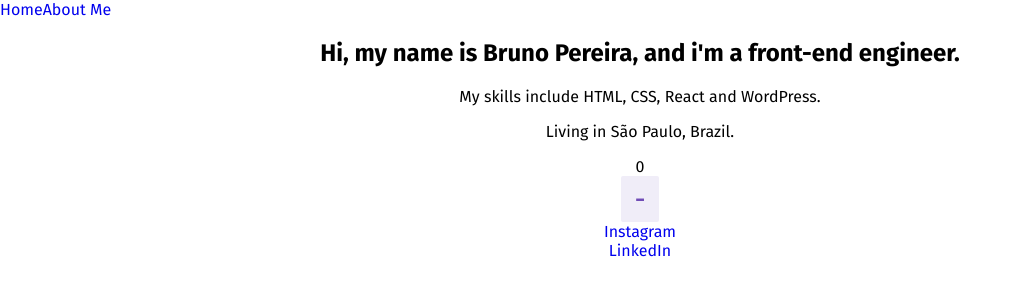
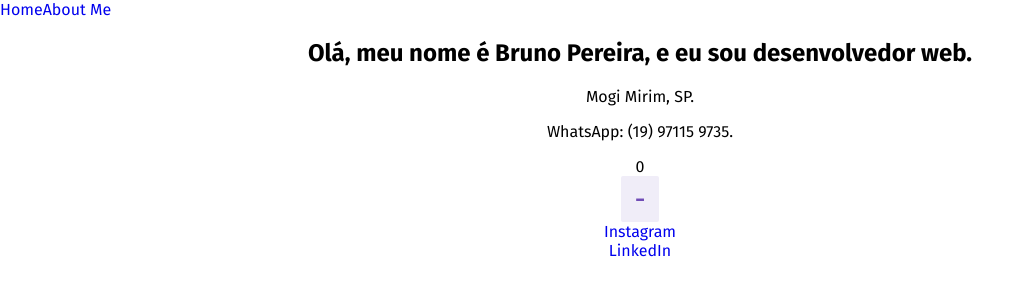
Before and after one commit to SirBruno/portfolio, a React (Create React App) app: page / in a window 1280 px wide. Shown: the top 300 px of the page, without its empty margins (0-1033 px from the left). Built offline with nearby package versions, Linux system fonts and the light colour scheme.

Commit message:
changed some info

```diff
--- a/src/App.js
+++ b/src/App.js
@@ -7,9 +7,9 @@ function App() {
     <div className="App">
       <header className="App-header">
         <div>
-          <h1>Hi, my name is Bruno Pereira, and i'm a front-end engineer.</h1>
-          <p>My skills include HTML, CSS, React and WordPress.</p>
-          <p>Living in São Paulo, Brazil.</p>
+          <h1>Olá, meu nome é Bruno Pereira, e eu sou desenvolvedor web.</h1>
+          <p>Mogi Mirim, SP.</p>
+          <p>WhatsApp: (19) 97115 9735.</p>
           <Counter />
         </div>
       </header>
```
Also changed, not shown: 1 other file (tests, documents, lock files or other folders).
